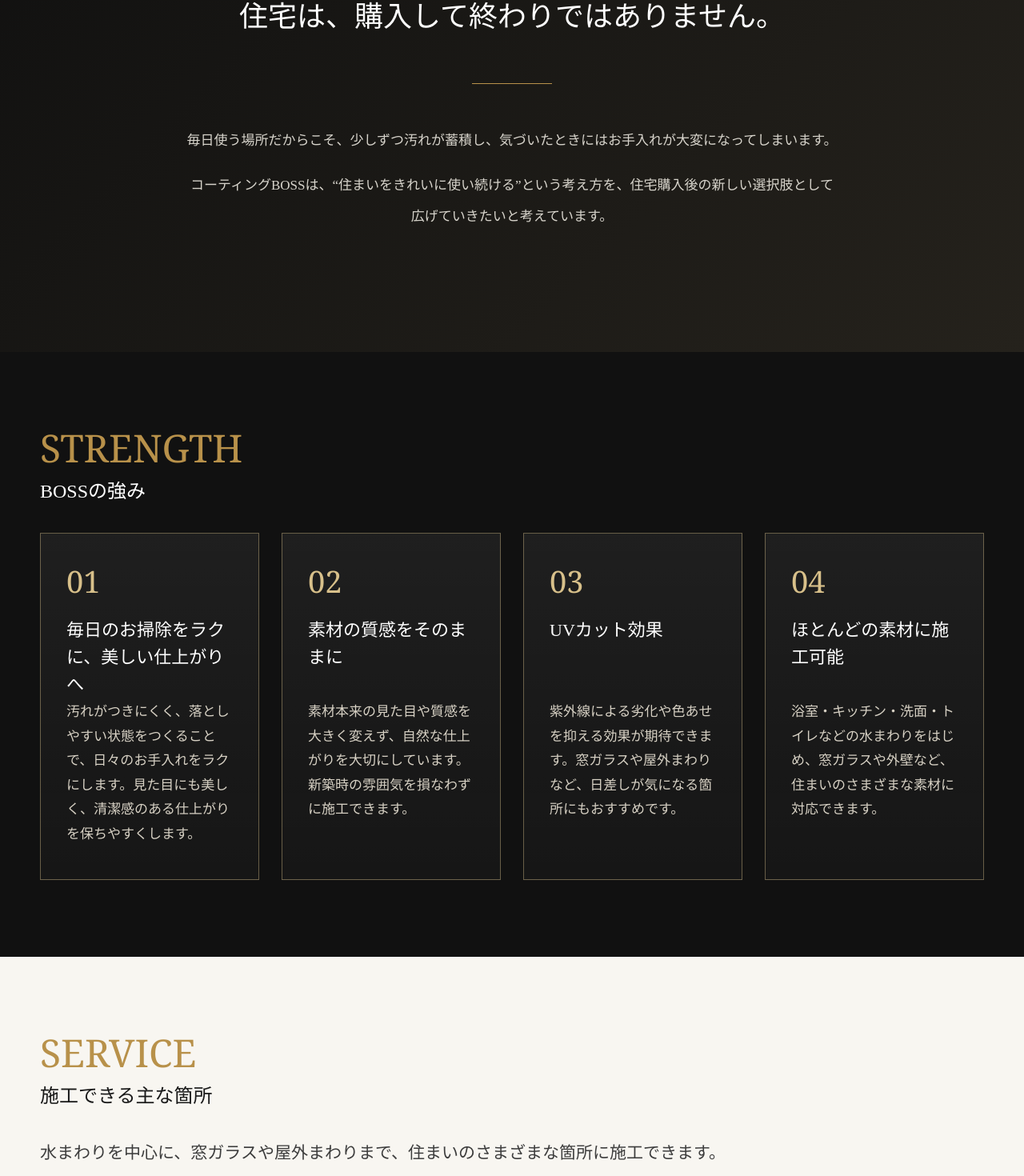
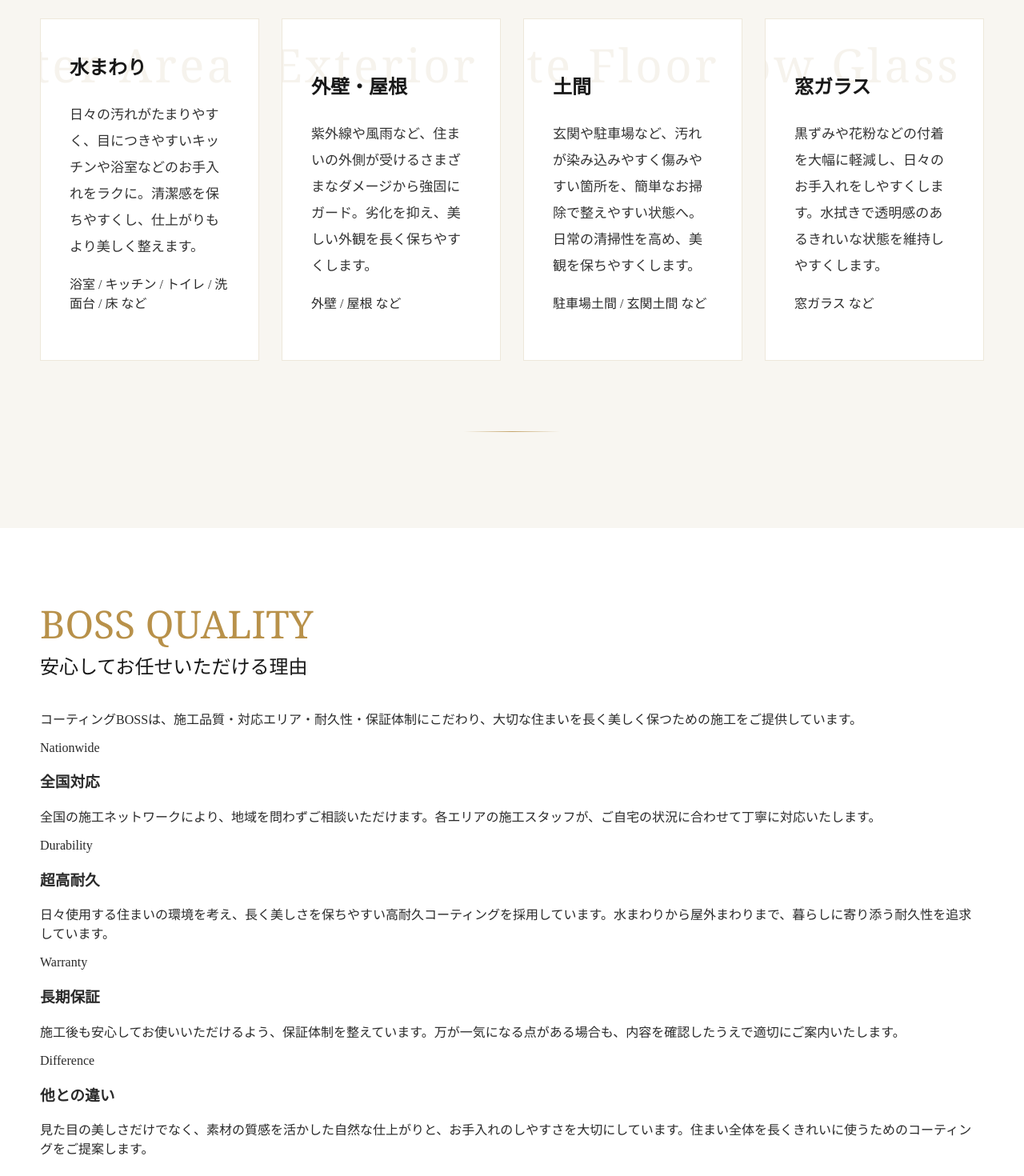
Before and after one commit to takuho1229/CoatingBOSS-Zoomdocument, a Next.js app: page / in a window 1280 px wide. Shown: the part 1775-3245 px from the top of the page at 80% size. Built offline with nearby package versions, Linux system fonts and the light colour scheme.

Commit message:
Sync app page with simplified presentation content

```diff
--- a/app/page.tsx
+++ b/app/page.tsx
@@ -1,59 +1,53 @@
-import { Check } from "lucide-react";
-
 const conceptImageUrl = "https://coating-boss.com/wp-content/uploads/2023/10/block_1-1024x768.jpg";
 
-const strengths = [
+const services = [
   {
-    number: "01",
-    title: "毎日のお掃除をラクに、美しい仕上がりへ",
-    body: "汚れがつきにくく、落としやすい状態をつくることで、日々のお手入れをラクにします。見た目にも美しく、清潔感のある仕上がりを保ちやすくします。",
+    en: "Water Area",
+    title: "水まわり",
+    body: "日々の汚れがたまりやすく、目につきやすいキッチンや浴室などのお手入れをラクに。清潔感を保ちやすくし、仕上がりもより美しく整えます。",
+    tags: "浴室 / キッチン / トイレ / 洗面台 / 床 など",
   },
   {
-    number: "02",
-    title: "素材の質感をそのままに",
-    body: "素材本来の見た目や質感を大きく変えず、自然な仕上がりを大切にしています。新築時の雰囲気を損なわずに施工できます。",
+    en: "Exterior",
+    title: "外壁・屋根",
+    body: "紫外線や風雨など、住まいの外側が受けるさまざまなダメージから強固にガード。劣化を抑え、美しい外観を長く保ちやすくします。",
+    tags: "外壁 / 屋根 など",
   },
   {
-    number: "03",
-    title: "UVカット効果",
-    body: "紫外線による劣化や色あせを抑える効果が期待できます。窓ガラスや屋外まわりなど、日差しが気になる箇所にもおすすめです。",
+    en: "Concrete Floor",
+    title: "土間",
+    body: "玄関や駐車場など、汚れが染み込みやすく傷みやすい箇所を、簡単なお掃除で整えやすい状態へ。日常の清掃性を高め、美観を保ちやすくします。",
+    tags: "駐車場土間 / 玄関土間 など",
   },
   {
-    number: "04",
-    title: "ほとんどの素材に施工可能",
-    body: "浴室・キッチン・洗面・トイレなどの水まわりをはじめ、窓ガラスや外壁など、住まいのさまざまな素材に対応できます。",
+    en: "Window Glass",
+    title: "窓ガラス",
+    body: "黒ずみや花粉などの付着を大幅に軽減し、日々のお手入れをしやすくします。水拭きで透明感のあるきれいな状態を維持しやすくします。",
+    tags: "窓ガラス など",
   },
 ];
 
-const services = [
+const qualities = [
   {
-    en: "Bathroom",
-    title: "浴室",
-    body: "カビや皮脂汚れなどが気になりやすい浴室を、清潔感のある状態に保ちやすくします。",
+    en: "Nationwide",
+    title: "全国対応",
+    body: "全国の施工ネットワークにより、地域を問わずご相談いただけます。各エリアの施工スタッフが、ご自宅の状況に合わせて丁寧に対応いたします。",
   },
   {
-    en: "Kitchen",
-    title: "キッチン",
-    body: "毎日使うキッチンまわりを、気持ちよく使いやすい空間に整えます。",
+    en: "Durability",
+    title: "超高耐久",
+    body: "日々使用する住まいの環境を考え、長く美しさを保ちやすい高耐久コーティングを採用しています。水まわりから屋外まわりまで、暮らしに寄り添う耐久性を追求しています。",
   },
   {
-    en: "Toilet / Washbasin",
-    title: "トイレ・洗面",
-    body: "日々何度も使う場所だからこそ、清潔感を保ちやすい状態に整えます。",
+    en: "Warranty",
+    title: "長期保証",
+    body: "施工後も安心してお使いいただけるよう、保証体制を整えています。万が一気になる点がある場合も、内容を確認したうえで適切にご案内いたします。",
   },
   {
-    en: "Window / Exterior",
-    title: "窓ガラス・屋外まわり",
-    body: "窓ガラスや外壁・屋根など、住まいの外側まわりにも対応できます。",
+    en: "Difference",
+    title: "他との違い",
+    body: "見た目の美しさだけでなく、素材の質感を活かした自然な仕上がりと、お手入れのしやすさを大切にしています。住まい全体を長くきれいに使うためのコーティングをご提案します。",
   },
-];
-
-const recommends = [
-  "新築のきれいな状態を長く保ちたい",
-  "水まわりの掃除をラクにしたい",
-  "カビや日々の汚れをできるだけ防ぎたい",
-  "せっかくの新居を大切に使いたい",
-  "入居前にまとめて施工しておきたい",
 ];
 
 function SectionTitle({ en, ja }: { en: string; ja: string }) {
@@ -97,39 +91,11 @@ export default function Page() {
         </div>
       </section>
 
-      <section className="page-section origin-section">
-        <div className="origin-inner">
-          <p className="origin-kicker">ORIGIN</p>
-          <h2 className="origin-title">私たちが大切にしていること</h2>
-          <p className="origin-lead">住宅は、購入して終わりではありません。</p>
-          <div className="origin-line" />
-          <div className="origin-text">
-            <p>毎日使う場所だからこそ、少しずつ汚れが蓄積し、気づいたときにはお手入れが大変になってしまいます。</p>
-            <p>コーティングBOSSは、“住まいをきれいに使い続ける”という考え方を、住宅購入後の新しい選択肢として広げていきたいと考えています。</p>
-          </div>
-        </div>
-      </section>
-
-      <section className="page-section strength-section">
-        <div className="wide-content">
-          <SectionTitle en="STRENGTH" ja="BOSSの強み" />
-          <div className="strength-grid">
-            {strengths.map((item) => (
-              <article className="strength-card" key={item.number}>
-                <span className="strength-number">{item.number}</span>
-                <h3 className="strength-title">{item.title}</h3>
-                <p className="strength-text">{item.body}</p>
-              </article>
-            ))}
-          </div>
-        </div>
-      </section>
-
       <section className="page-section service-section">
         <div className="wide-content">
           <SectionTitle en="SERVICE" ja="施工できる主な箇所" />
           <p className="service-lead">
-            水まわりを中心に、窓ガラスや屋外まわりまで、住まいのさまざまな箇所に施工できます。
+            水まわりから外壁・屋根、土間、窓ガラスまで、住まいのさまざまな箇所に施工できます。
           </p>
           <div className="service-grid">
             {services.map((service) => (
@@ -137,6 +103,7 @@ export default function Page() {
                 <p className="service-card-en">{service.en}</p>
                 <h3 className="service-card-title">{service.title}</h3>
                 <p className="service-card-text">{service.body}</p>
+                <p className="service-card-tags">{service.tags}</p>
               </article>
             ))}
           </div>
@@ -144,23 +111,28 @@ export default function Page() {
         </div>
       </section>
 
-      <section className="page-section recommend-section">
-        <div className="content-grid recommend-grid">
-          <SectionTitle en="RECOMMEND" ja="こんな方におすすめです" />
-          <ul className="recommend-list">
-            {recommends.map((item) => (
-              <li key={item}>
-                <Check size={20} />
-                <span>{item}</span>
-              </li>
+      <section className="page-section quality-section">
+        <div className="wide-content">
+          <SectionTitle en="BOSS QUALITY" ja="安心してお任せいただける理由" />
+          <p className="quality-lead">
+            コーティングBOSSは、施工品質・対応エリア・耐久性・保証体制にこだわり、大切な住まいを長く美しく保つための施工をご提供しています。
+          </p>
+          <div className="quality-grid">
+            {qualities.map((quality) => (
+              <article className="quality-card" key={quality.en}>
+                <p className="quality-card-en">{quality.en}</p>
+                <h3 className="quality-card-title">{quality.title}</h3>
+                <p className="quality-card-text">{quality.body}</p>
+              </article>
             ))}
-          </ul>
+          </div>
         </div>
       </section>
 
       <section className="page-section closing-section">
         <div className="narrow-content">
-          <h2>ご自宅の状態やご希望に合わせて、施工箇所を一緒に確認しながらご案内いたします。</h2>
+          <SectionTitle en="CLOSING" ja="ご自宅に合わせて、最適な施工箇所をご案内します" />
+          <p className="closing-copy">ご自宅の状況やご希望に合わせて、必要な施工箇所や施工範囲を一緒に確認しながらご案内いたします。</p>
         </div>
       </section>
     </main>
```
